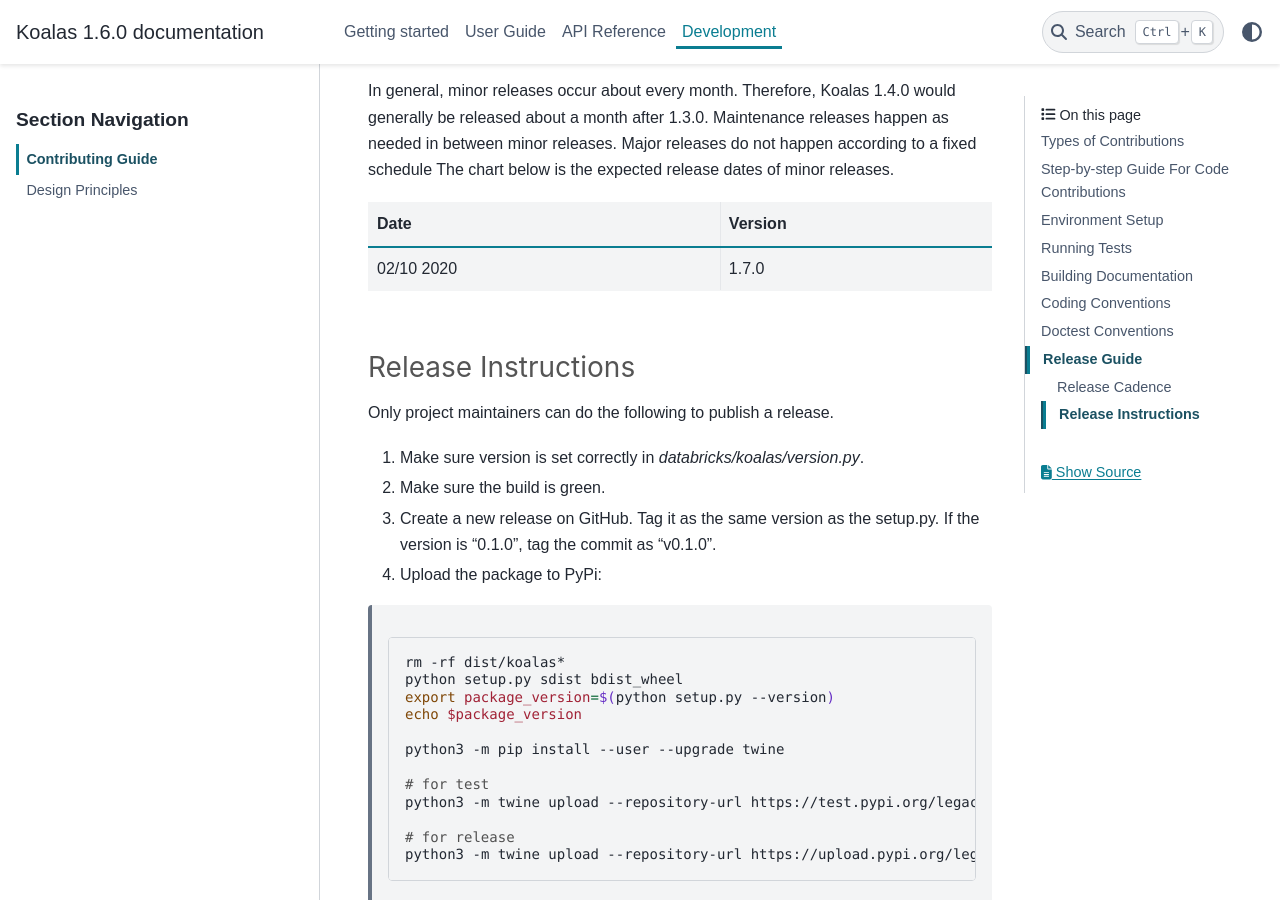
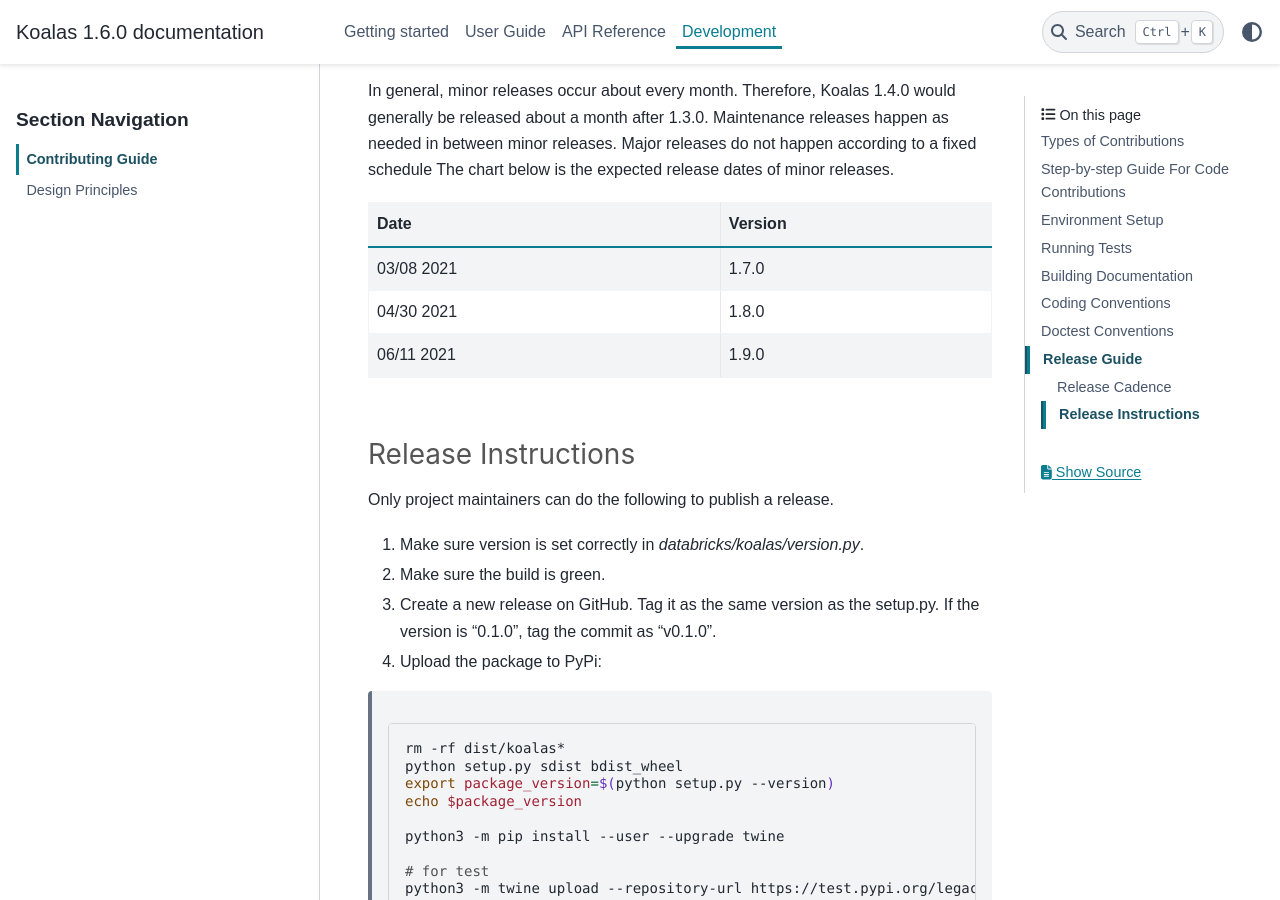
Before and after one commit to rising-star92/databricks-koalas, a Sphinx documentation site: the page built from docs/source/development/contributing.rst, in a window 1280 px wide and 900 px high, scrolled down 3829 px. Built offline with Sphinx 7.4.7 and the PyData theme 0.15.4, drawn with Linux system fonts in a browser that asks for light colours; pages that are not in the unit, such as notebooks, are missing from menus; the version number is read from the project's files by our own code.

Commit message:
Update the release calendar (#2076)
Updated the release planning date to the release calendar.

<img width="245" alt="Screen Shot 2021-03-03 at 11 43 28 AM" src="https://user-images.githubusercontent.com/44108233/109744474-b3f0eb00-7c15-11eb-9a8d-14f1b2088e0d.png">

```diff
--- a/docs/source/development/contributing.rst
+++ b/docs/source/development/contributing.rst
@@ -152,7 +152,11 @@ The chart below is the expected release dates of minor releases.
 +------------+---------+
 | Date       | Version |
 +============+=========+
-| 02/10 2020 | 1.7.0   |
+| 03/08 2021 | 1.7.0   |
++------------+---------+
+| 04/30 2021 | 1.8.0   |
++------------+---------+
+| 06/11 2021 | 1.9.0   |
 +------------+---------+
 
 Release Instructions
```
